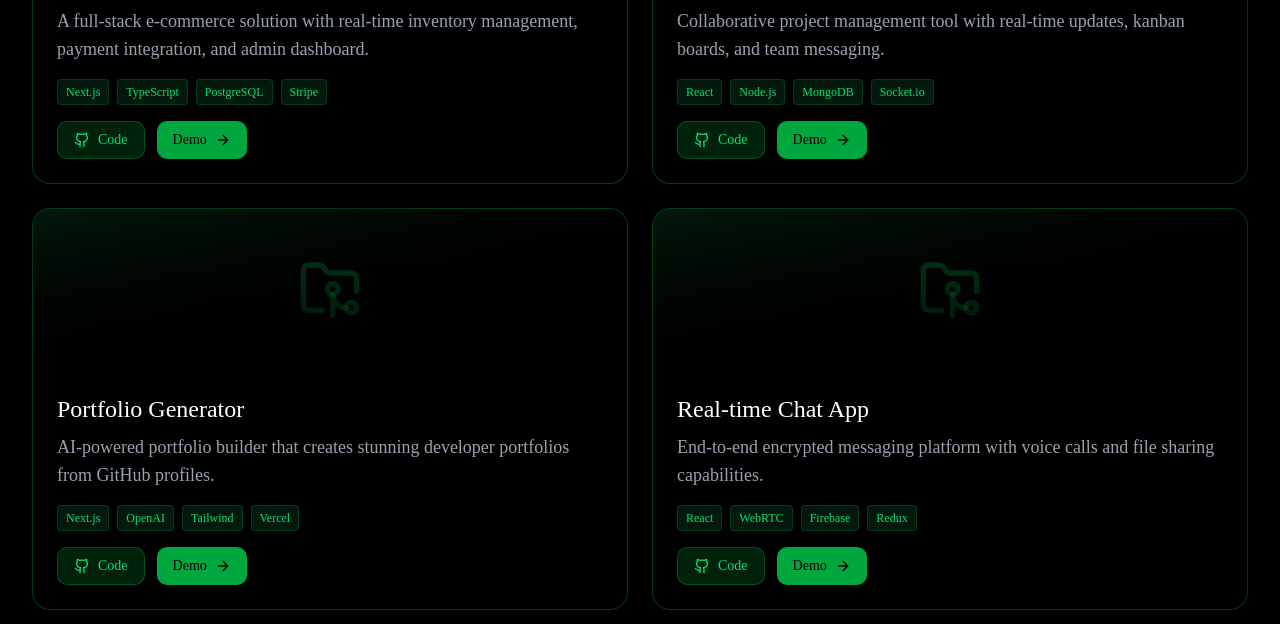
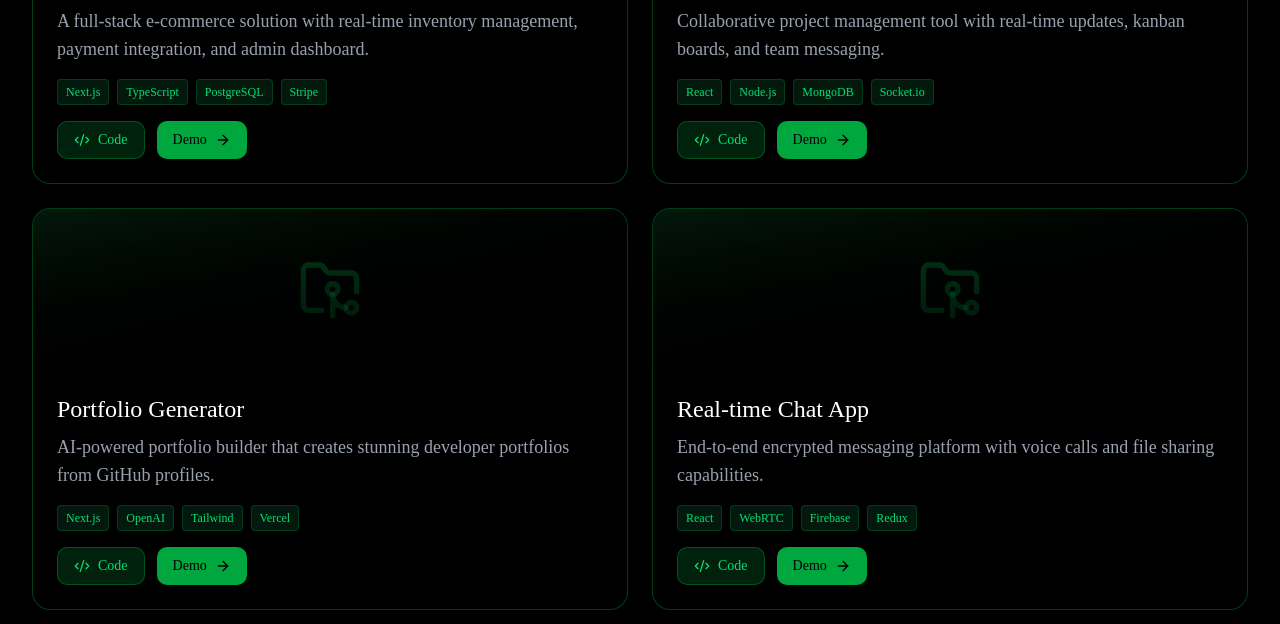
Before and after one commit to CahyaAgong/web-profile, a Next.js app: page / in a window 1280 px wide. Shown: the part 2160-2784 px from the top of the page. Built offline with nearby package versions, Linux system fonts and the light colour scheme.

Commit message:
fix: replace Github icon with Code2 in projects section

```diff
--- a/src/components/sections/projects.tsx
+++ b/src/components/sections/projects.tsx
@@ -2,7 +2,7 @@
 
 import { motion, useInView } from "framer-motion";
 import { useRef } from "react";
-import { FolderGit2, ExternalLink, Github, ArrowRight } from "lucide-react";
+import { FolderGit2, ExternalLink, Code2, ArrowRight } from "lucide-react";
 
 const projects = [
   {
@@ -101,7 +101,7 @@ export default function Projects() {
                     href={project.github}
                     className="inline-flex items-center gap-2 px-4 py-2 bg-green-600/20 hover:bg-green-600/40 border border-green-500/30 rounded-lg font-['VT323'] text-sm text-green-400 transition-colors"
                   >
-                    <Github size={16} />
+                    <Code2 size={16} />
                     Code
                   </a>
                   <a
```
